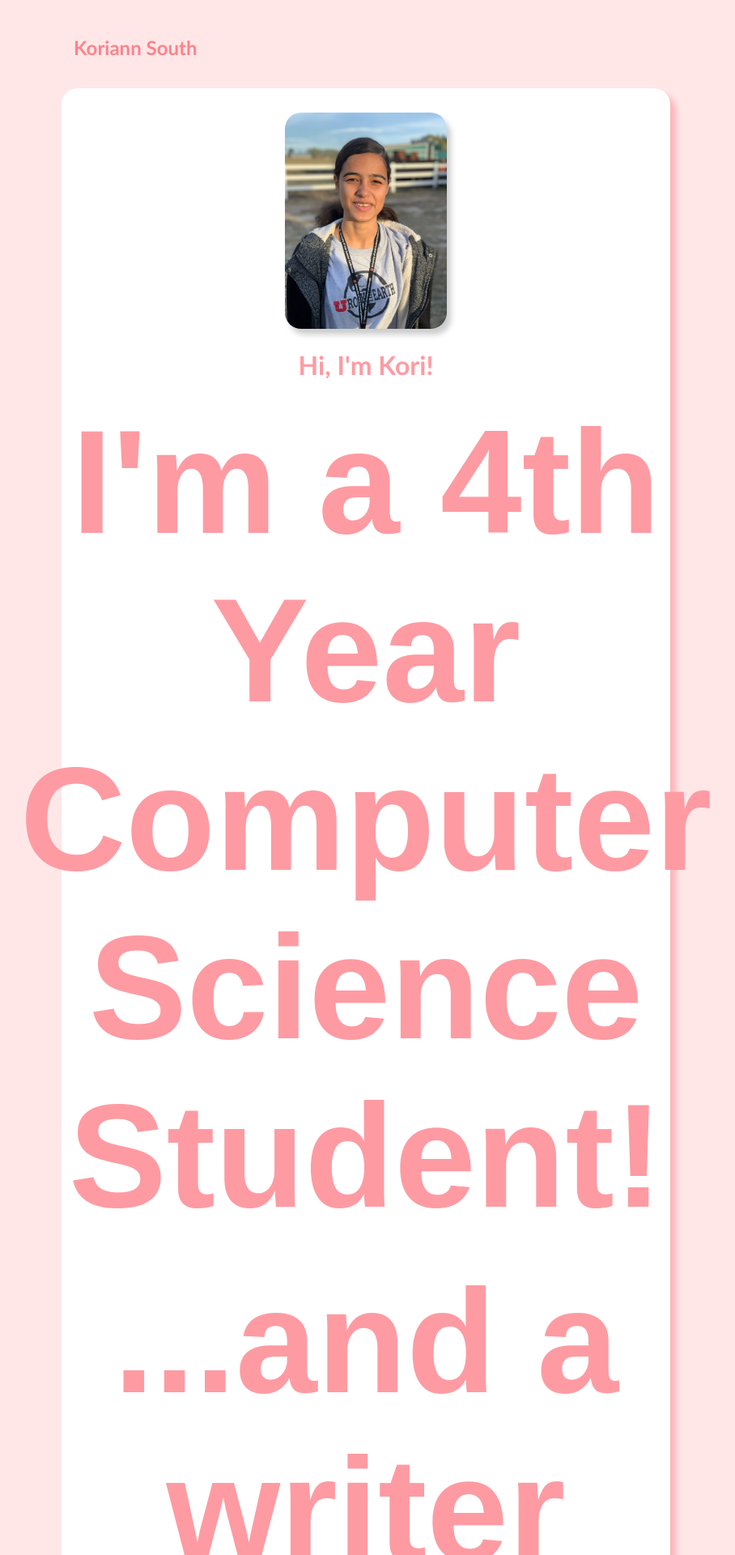
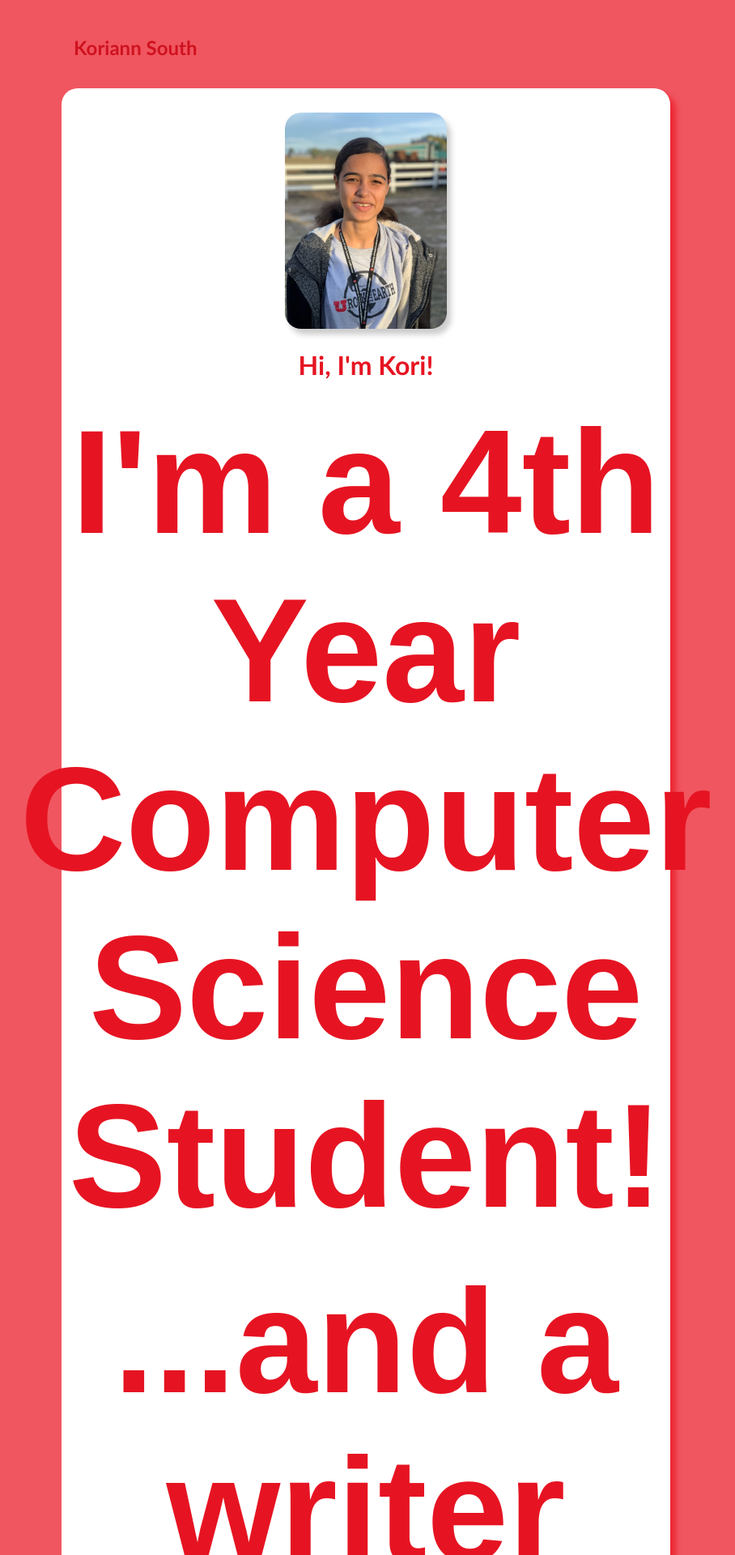
Before and after one commit to KVSRoyal/KVSRoyal.github.io, a Jekyll site: the page built from index.md, in a window 1280 px wide. Shown: the top 1920 px of the page at 81% size, without its empty margins (188-1096 px from the left). Built offline with Jekyll 4.4.1, drawn with Linux system fonts in a browser that asks for light colours.

Commit message:
Update variables.scss

```diff
--- a/_sass/variables.scss
+++ b/_sass/variables.scss
@@ -1,10 +1,10 @@
 // colors
-$blue: #1FB0FF !default;
-$lavender: #B5D0FF !default;
-$teal: #47c7b5 !default;
-$cream: #ebdbba !default;
-$salmon: #fe9ba2 !default;
-$hot-pink: #fb5578 !default;
+$blue: #1fff57 !default;
+$lavender: #1d56b8 !default;
+$teal: #9447c7 !default;
+$cream: #686663 !default;
+$salmon: #e61422 !default;
+$hot-pink: #050102 !default;
 
 $main-color: $salmon;
 $background: lighten($main-color, 15%);
```
